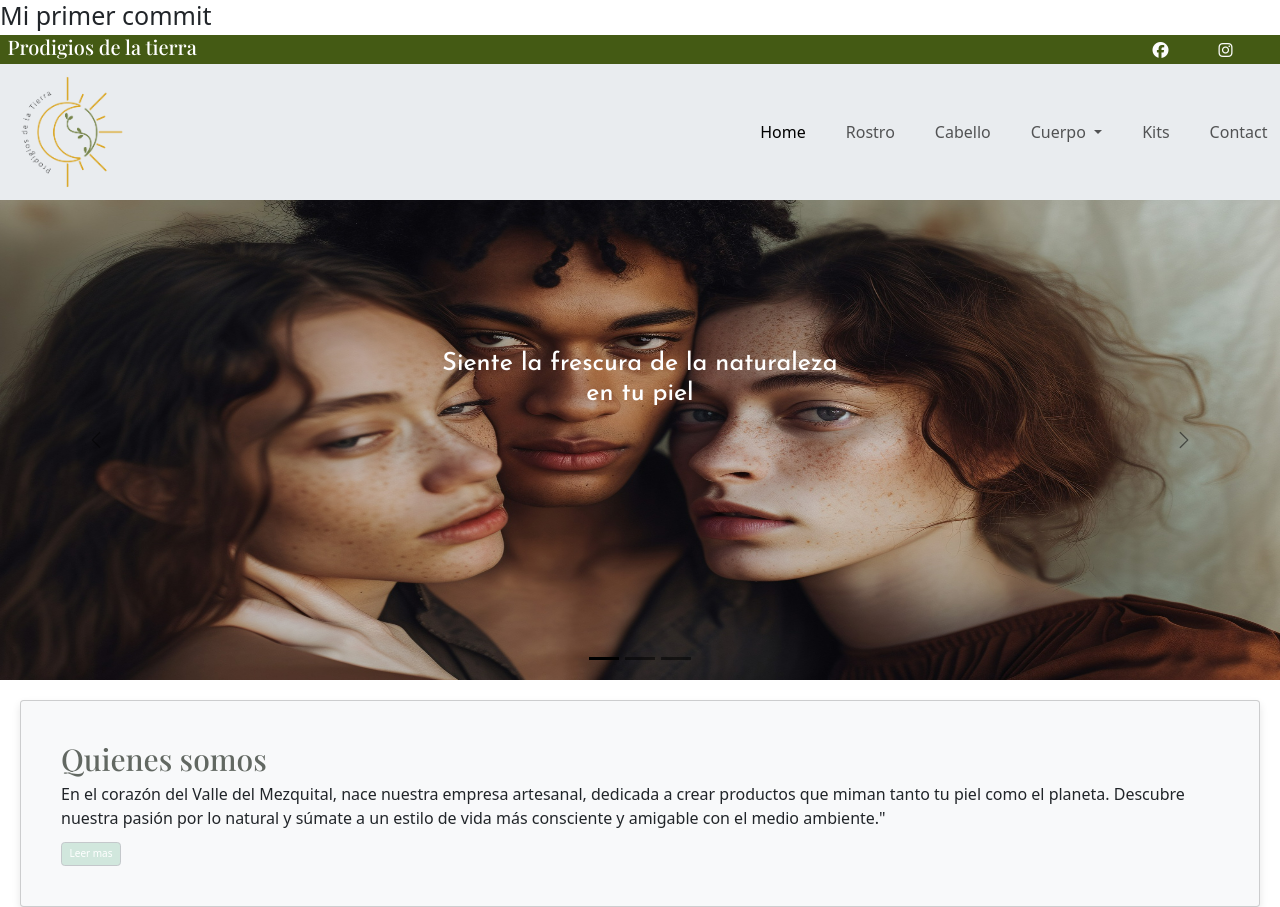
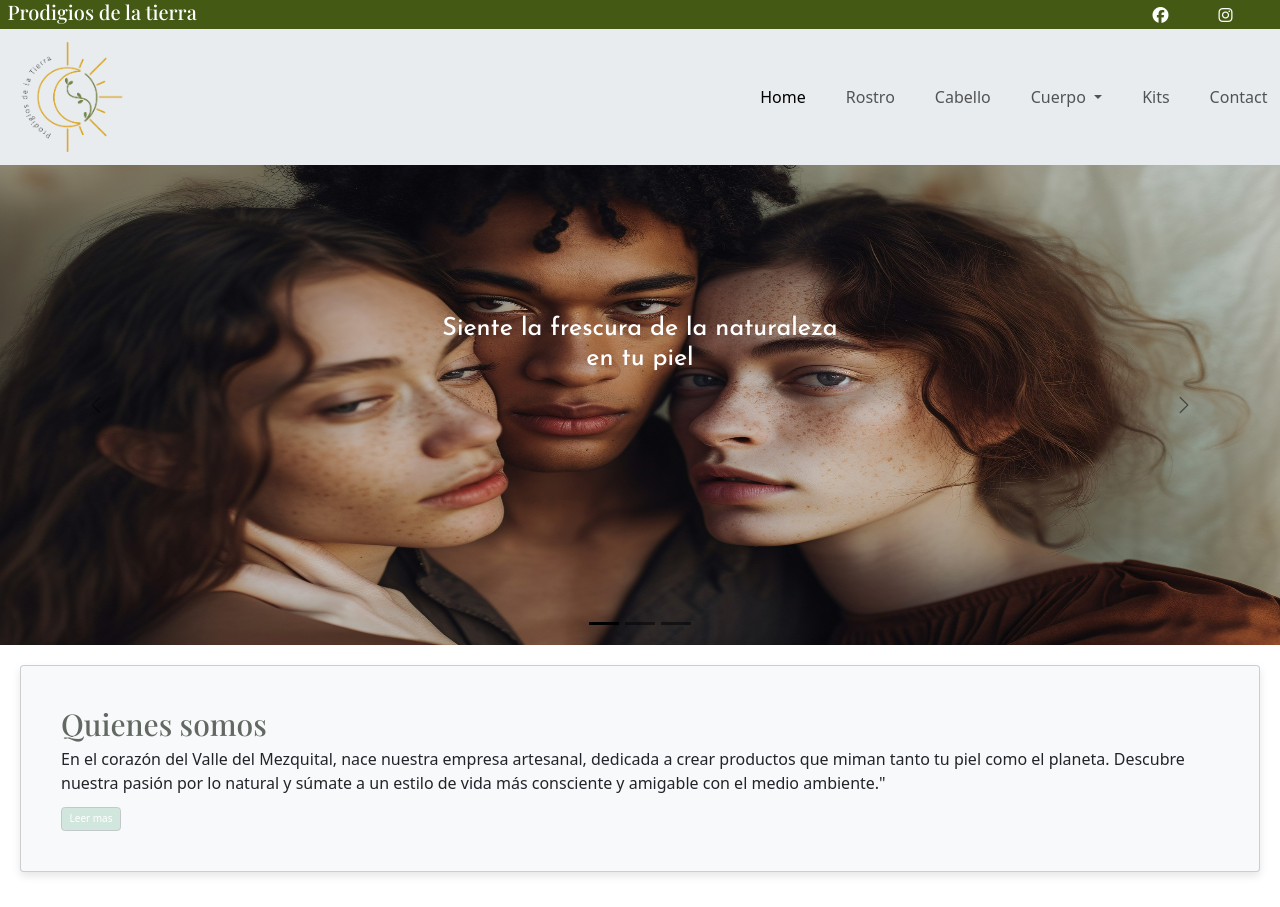
Before and after one commit to Jazz-bz/prodigiosdelatierra.github.com, a plain HTML site: page index.html in a window 1280 px wide. Shown: the top 907 px of the page. Drawn offline with nearby package versions, Linux system fonts and the light colour scheme; a web font is replaced by a local one.

Commit message:
elimino titulo en index html

```diff
--- a/index.html
+++ b/index.html
@@ -11,7 +11,6 @@
   <link rel="stylesheet" href="style.css">
   <script src="https://kit.fontawesome.com/36dcc981b2.js" crossorigin="anonymous"></script>
 </head>
-<div><h1>Mi primer commit</h1></div>
 <body>
   <div id="topbar" class="topbar">
     <div class="container-fluid d-flex justify-content-between">
```
